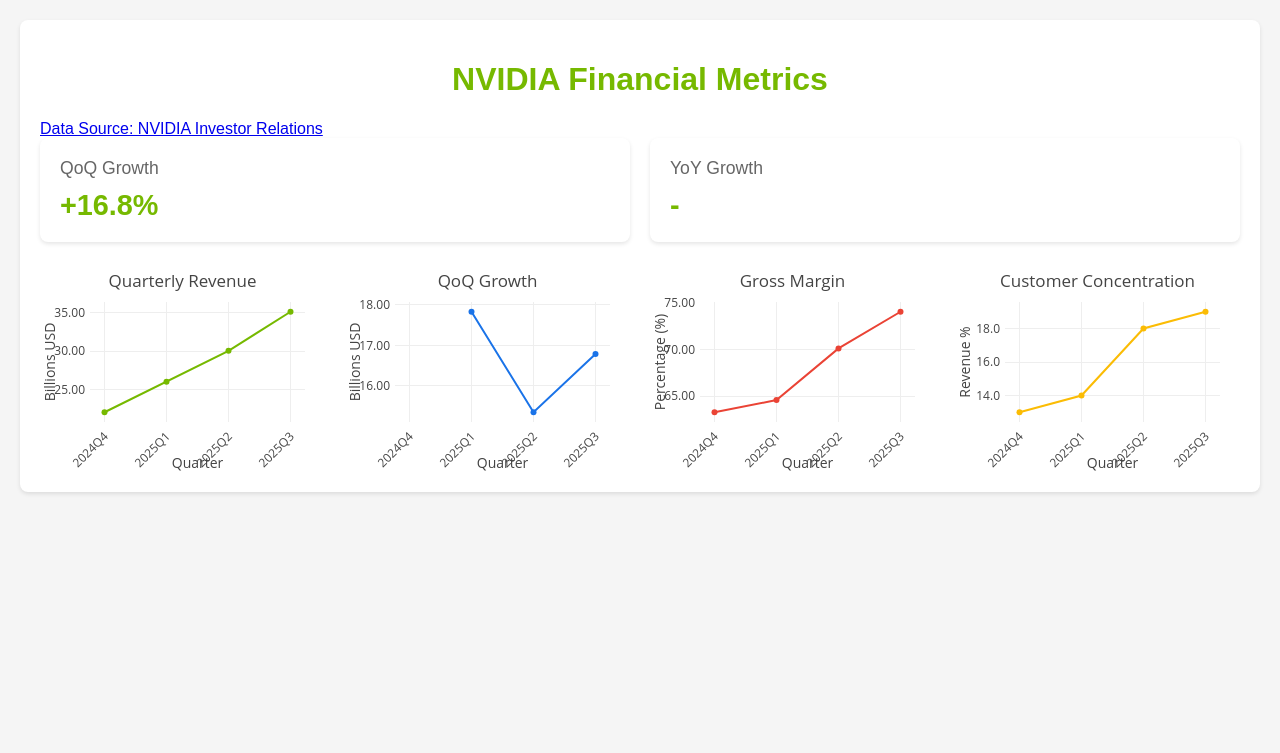
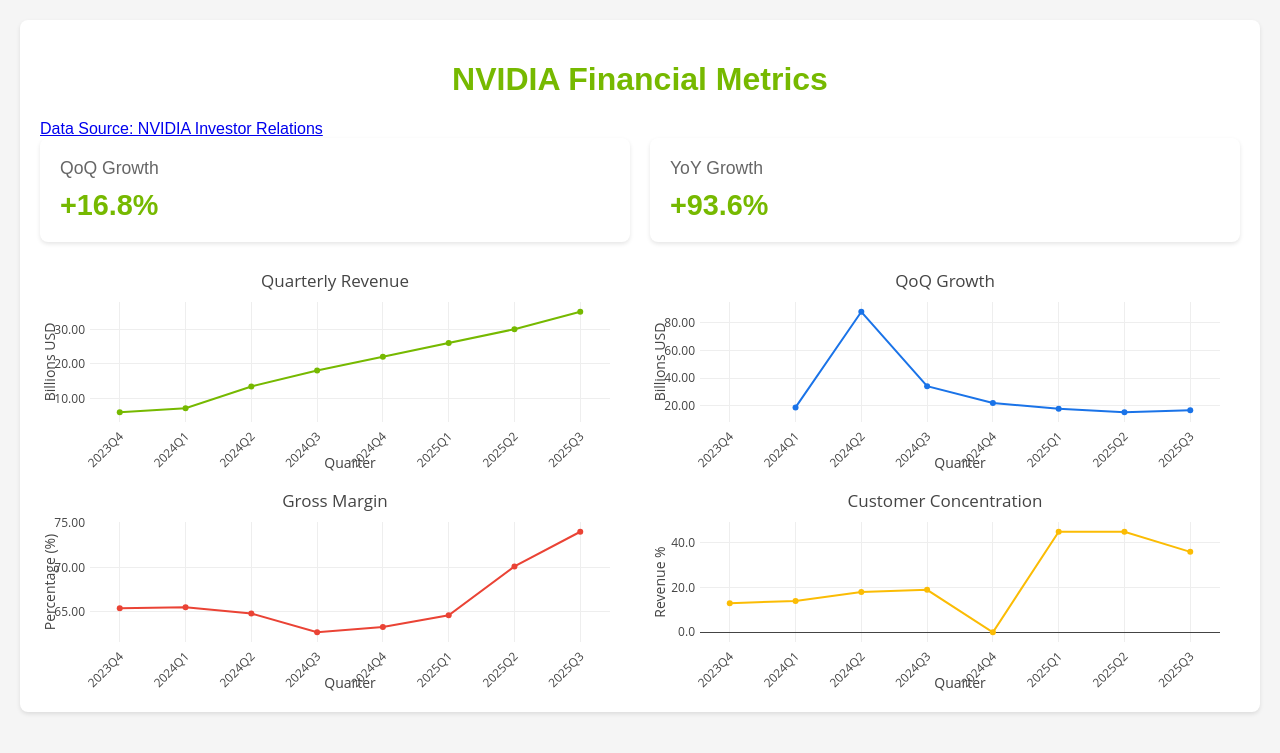
Before and after one commit to jdanner/ai-stock-tracker, a FastAPI app: page / in a window 1280 px wide. Shown: the top 753 px of the page. Run offline with FastAPI, Linux system fonts and the light colour scheme; some libraries are stand-ins or nearby versions.

Commit message:
Update customer concentration data with 8-quarter history from 10-Q filings

```diff
--- a/app.py
+++ b/app.py
@@ -73,30 +73,42 @@ async def fetch_nvidia_data():
             {
                 'quarter': '2025Q3', 'revenue': 35082000000,
                 'net_income': 9243000000, 'gross_margin': 74.0,
-                'customer_concentration': [
-                    {'customer': 'Customer A', 'percentage': 19}
-                ]
+                'customer_concentration': 36  # 12%+12%+12%
             },
             {
                 'quarter': '2025Q2', 'revenue': 30040000000,
                 'net_income': 6188000000, 'gross_margin': 70.1,
-                'customer_concentration': [
-                    {'customer': 'Customer A', 'percentage': 18}
-                ]
+                'customer_concentration': 45  # 11%+11%+11%+12%
             },
             {
                 'quarter': '2025Q1', 'revenue': 26044000000,
                 'net_income': 2043000000, 'gross_margin': 64.6,
-                'customer_concentration': [
-                    {'customer': 'Customer A', 'percentage': 14}
-                ]
+                'customer_concentration': 45  # 11%+11%+11%+12%
             },
             {
                 'quarter': '2024Q4', 'revenue': 22103000000,
                 'net_income': 1410000000, 'gross_margin': 63.3,
-                'customer_concentration': [
-                    {'customer': 'Customer A', 'percentage': 13}
-                ]
+                'customer_concentration': 0  # Need to find
+            },
+            {
+                'quarter': '2024Q3', 'revenue': 18120000000,
+                'net_income': 1336000000, 'gross_margin': 62.7,
+                'customer_concentration': 19  # One customer
+            },
+            {
+                'quarter': '2024Q2', 'revenue': 13507000000,
+                'net_income': 1618000000, 'gross_margin': 64.8,
+                'customer_concentration': 18  # One customer
+            },
+            {
+                'quarter': '2024Q1', 'revenue': 7192000000,
+                'net_income': 1912000000, 'gross_margin': 65.5,
+                'customer_concentration': 14  # One customer
+            },
+            {
+                'quarter': '2023Q4', 'revenue': 6051000000,
+                'net_income': 1788000000, 'gross_margin': 65.4,
+                'customer_concentration': 13  # One customer
             }
         ]
 
--- a/templates/index.html
+++ b/templates/index.html
@@ -19,12 +19,13 @@
         }
         .charts-grid {
             display: grid;
-            grid-template-columns: repeat(4, 1fr);
+            grid-template-columns: repeat(2, 1fr);
+            grid-template-rows: repeat(2, 200px);
             gap: 20px;
             margin-top: 20px;
         }
         .chart {
-            height: 200px;  /* Smaller height for all charts */
+            height: 100%;
         }
         h1 {
             color: #76b900; /* NVIDIA green */
@@ -165,11 +166,11 @@
         function createConcentrationChart(data, divId) {
             const trace = {
                 x: data.map(d => d.quarter),
-                y: data.map(d => d.customer_concentration[0].percentage),
+                y: data.map(d => d.customer_concentration),
                 type: 'scatter',
                 mode: 'lines+markers',
                 line: {color: '#fbbc04'},
-                name: 'Largest Customer %'
+                name: 'Customer Concentration'
             };
 
             const layout = {
```
